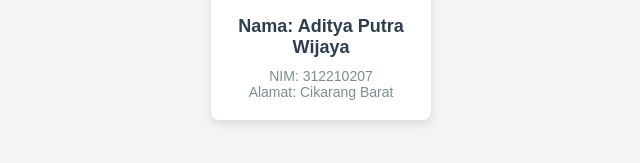
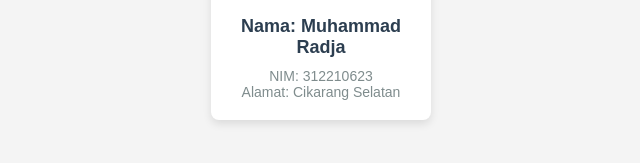
Before and after one commit to RadjaAzukio/RadjaAzukio.github.io, a plain HTML site: page index.html in a window 1280 px wide. Shown: the part 353-516 px from the top of the page, 319-959 px from the left. Drawn offline with Linux system fonts and the light colour scheme.

Commit message:
Update index.html

```diff
--- a/index.html
+++ b/index.html
@@ -16,9 +16,9 @@
 
         <div class="anggota">
             <img src="foto1.jpg" alt="Foto Anggota 4" class="foto">
-            <h2>Nama: Aditya Putra Wijaya</h2>
-            <p>NIM: 312210207</p>
-            <p>Alamat: Cikarang Barat</p>
+            <h2>Nama: Muhammad Radja</h2>
+            <p>NIM: 312210623</p>
+            <p>Alamat: Cikarang Selatan</p>
         </div>
     </section>
 </body>
```
